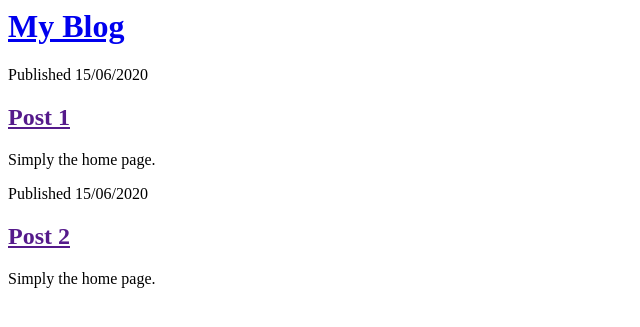
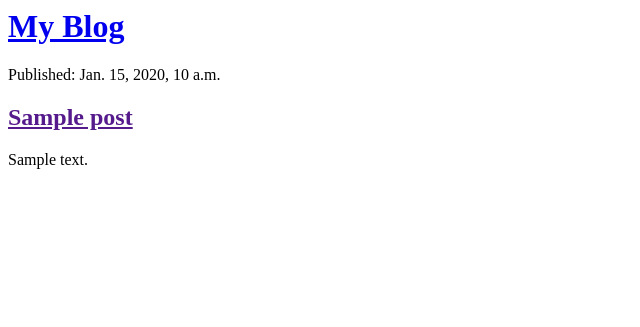
Before and after one commit to tobe001/my-first-blog, a Django app: page / in a window 1280 px wide. Shown: the top 327 px of the page, without its empty margins (0-640 px from the left). Run offline with Django 3.2, Linux system fonts and the light colour scheme; tables that the repository leaves empty hold one stand-in row (values such as "Sample post").

Commit message:
Modified home page to display posts from database.

```diff
--- a/blog/templates/blog/post_list.html
+++ b/blog/templates/blog/post_list.html
@@ -4,17 +4,14 @@
 	</head>
 	<body>
 		<div>
-			<h1><a href="/">My Blog</a></h1>
+			<h1><a href='/'>My Blog</a></h1>
 		</div>
-		<div>
-			<p>Published 15/06/2020</p>
-			<h2><a href="">Post 1</a></h2>
-			<p>Simply the home page.</p>
-		</div>
-		<div>
-			<p>Published 15/06/2020</p>
-			<h2><a href="">Post 2</a></h2>
-			<p>Simply the home page.</p>
-		</div>
+		{% for post in posts %}
+			<div>
+				<p>Published: {{ post.published_date }}</p>
+				<h2><a href="">{{ post.title }}</a></h2>
+				<p>{{ post.text|linebreaksbr }}</p>
+			</div>
+		{% endfor %}
 	</body>
 </html>
--- a/blog/views.py
+++ b/blog/views.py
@@ -1,6 +1,9 @@
 from django.shortcuts import render
+from django.utils import timezone
+from .models import Post
 
 # Create your views here.
 
 def post_list(request):
-	return render(request, 'blog/post_list.html', {})
+	posts = Post.objects.filter(published_date__lte = timezone.now()).order_by("published_date")
+	return render(request, 'blog/post_list.html', {'posts': posts})
```
